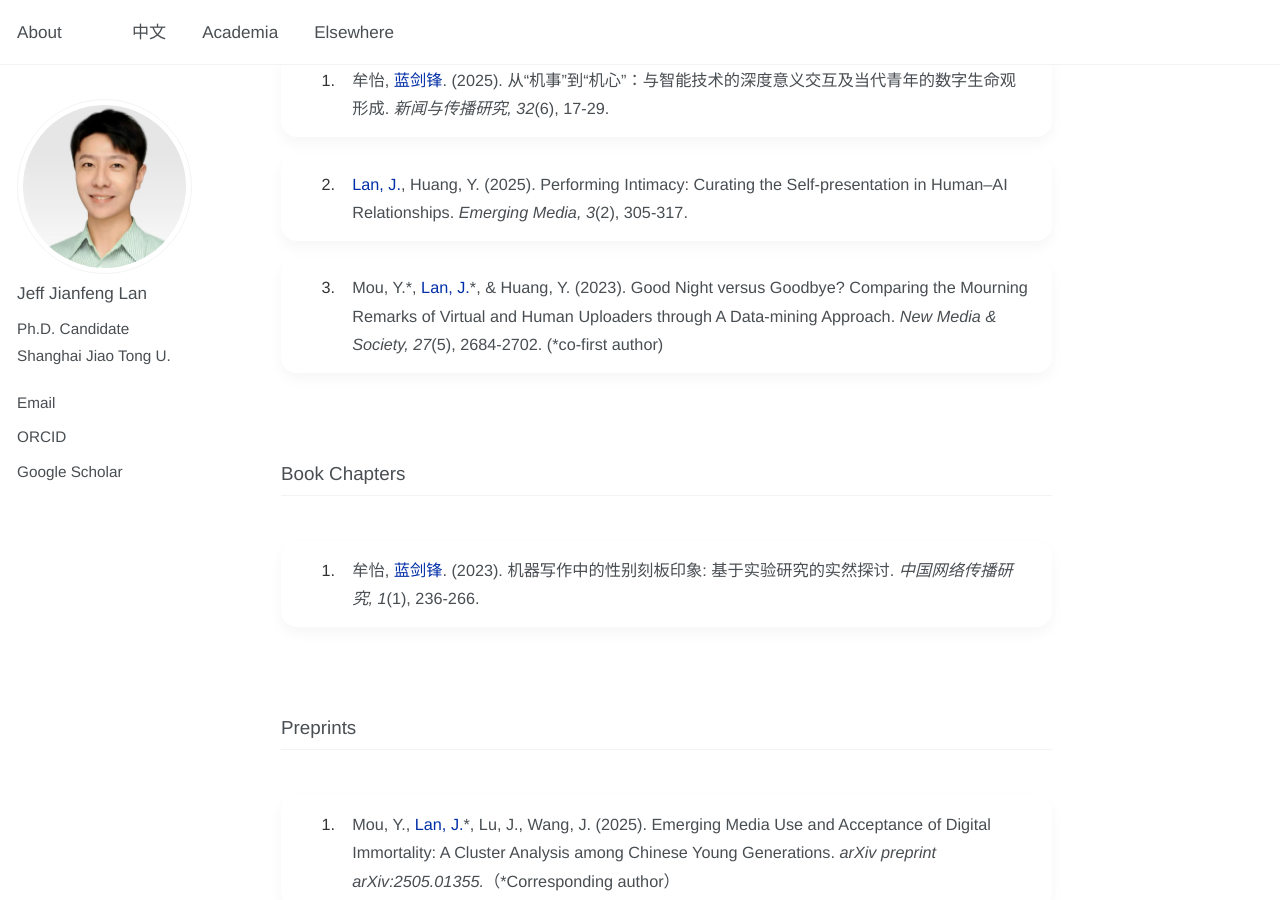
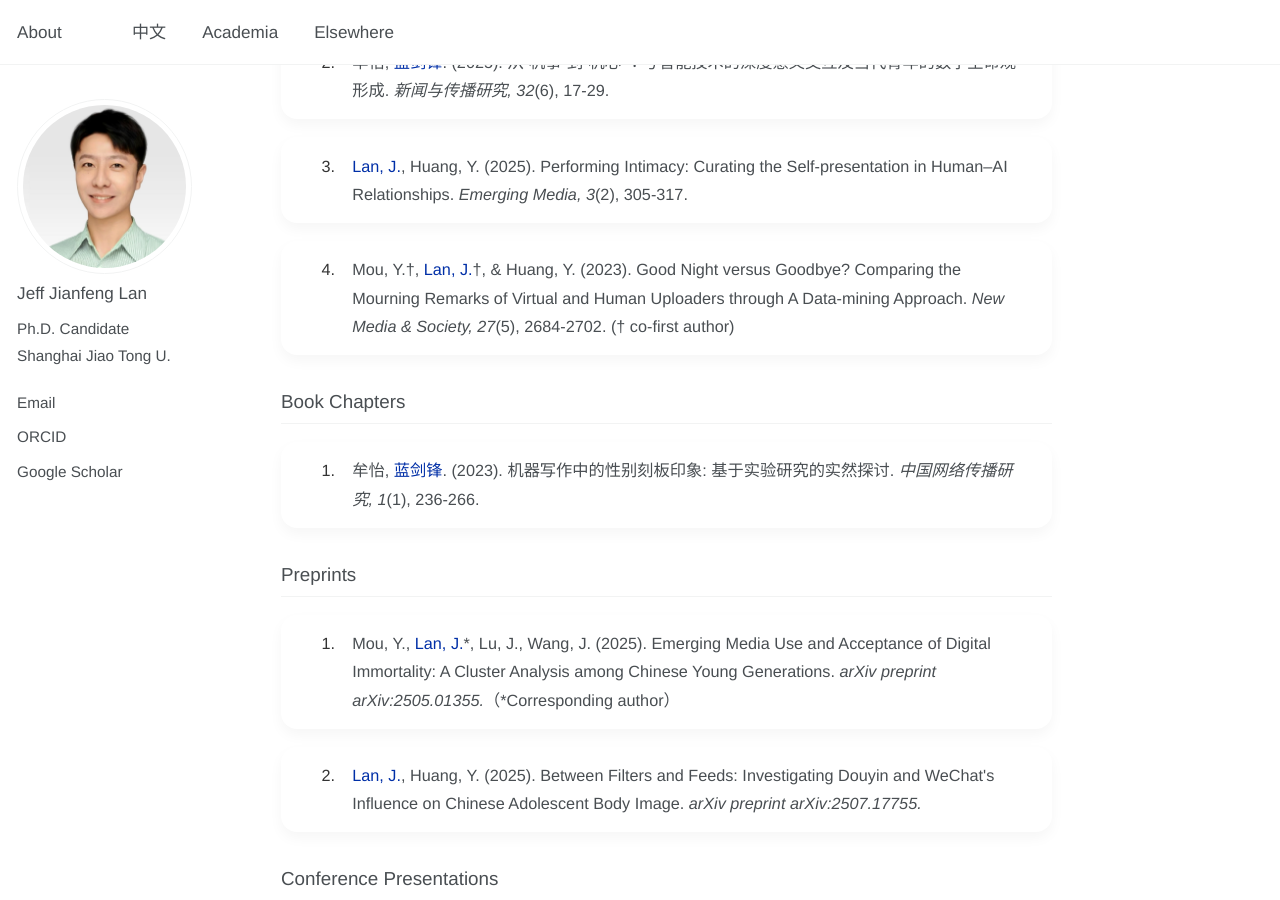
Before and after one commit to jianfenglan/jianfenglan.github.io, a Jekyll site: the page built from academia.md, in a window 1280 px wide and 900 px high, scrolled down 325 px. Built offline with Jekyll 4.4.1, drawn with Linux system fonts in a browser that asks for light colours.

Commit message:
Update academia.md

```diff
--- a/academia.md
+++ b/academia.md
@@ -126,7 +126,6 @@
             Huang, Y., <span class="my-name">Lan, J.*</span> (2025). Personality Meets the Machine: Traits and Attributes in Human–AI Intimate Interactions. <em>Psychology of Popular Media</em>.(Accepted)（*Corresponding author）
         </div>
     </div>
-<div class="publication-list">
     <div class="publication-card">
         <div class="publication-content">
             牟怡, <span class="my-name">蓝剑锋</span>. (2025). 从“机事”到“机心”：与智能技术的深度意义交互及当代青年的数字生命观形成. <em>新闻与传播研究, 32</em>(6), 17-29.
@@ -139,7 +138,7 @@
     </div>
     <div class="publication-card">
         <div class="publication-content">
-            Mou, Y.*, <span class="my-name">Lan, J.</span>*, & Huang, Y. (2023). Good Night versus Goodbye? Comparing the Mourning Remarks of Virtual and Human Uploaders through A Data-mining Approach. <em>New Media & Society, 27</em>(5), 2684-2702. (*co-first author)
+            Mou, Y.†, <span class="my-name">Lan, J.</span>†, & Huang, Y. (2023). Good Night versus Goodbye? Comparing the Mourning Remarks of Virtual and Human Uploaders through A Data-mining Approach. <em>New Media & Society, 27</em>(5), 2684-2702. († co-first author)
         </div>
     </div>
 </div>
```
